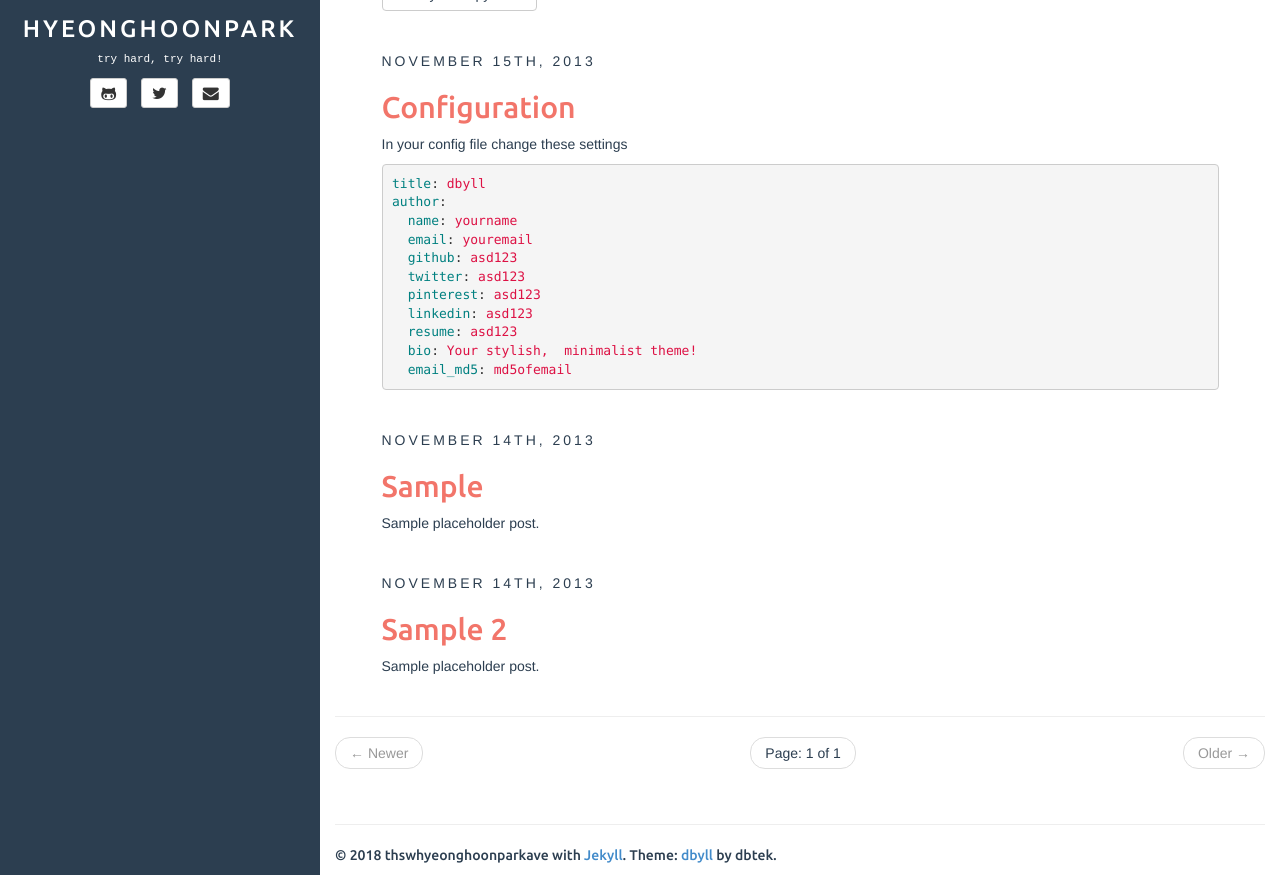
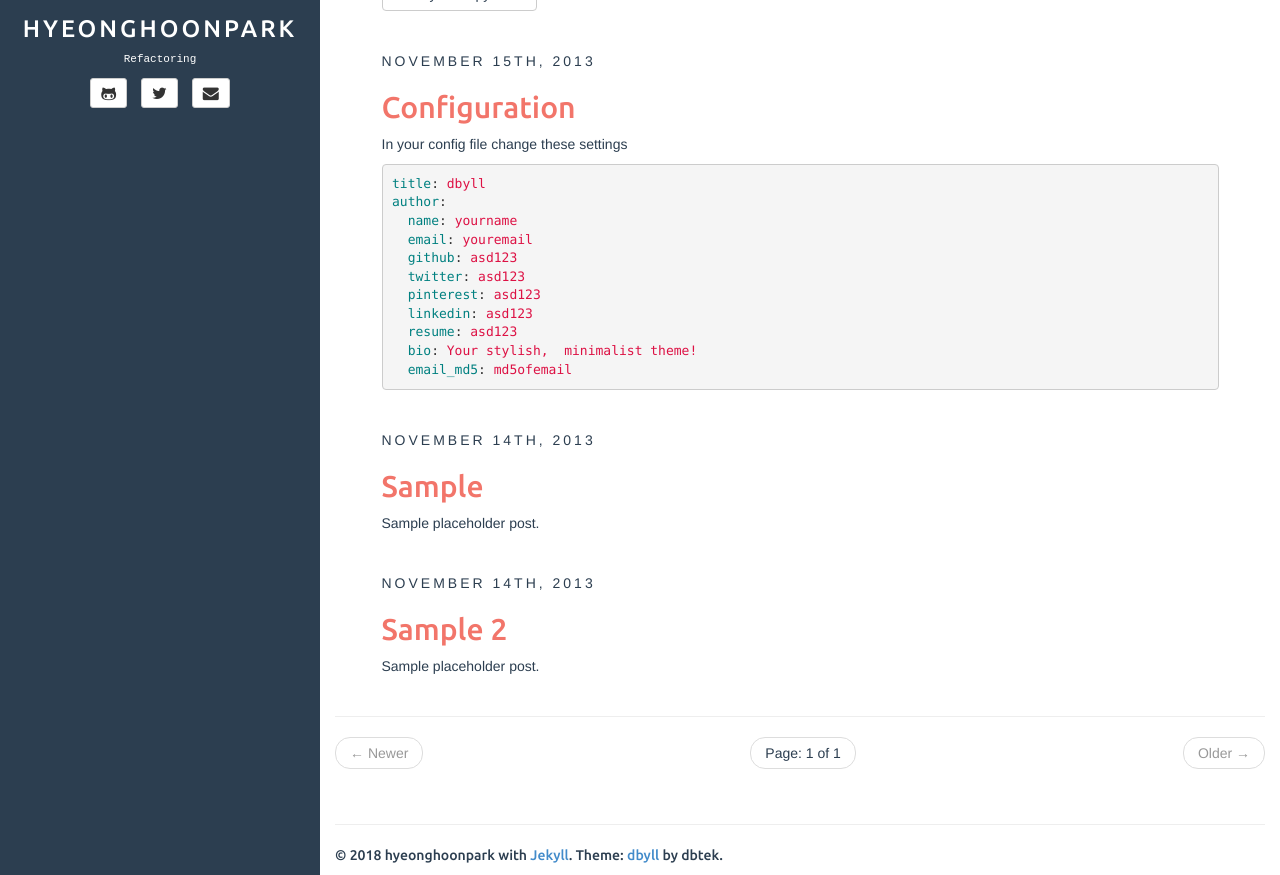
Before and after one commit to HyeonghoonPark/HyeonghoonPark.github.io, a Jekyll site: the page built from index.html, in a window 1280 px wide and 1157 px high, cut to the strip 282-1157 px from the top of the window. Built offline with Jekyll 4.4.1, drawn with Linux system fonts in a browser that asks for light colours; Markdown is read by kramdown in place of the engine named in the settings; the list of posts is cut into pages by our own code.

Commit message:
Update _config.yml

```diff
--- a/_config.yml
+++ b/_config.yml
@@ -3,7 +3,7 @@ title: hyeonghoonpark
 email: hyeonghoonpark@gmail.com
 name : hyeonghoonpark
 description: > # this means to ignore newlines until "baseurl:"
-  Try hard, Try hard!
+  Refactoring
 baseurl: "" # the subpath of your site, e.g. /blog/
 url: "http://hyeonghoonpark.github.io" # the base hostname & protocol for your site
 twitter_username: hyeonghoonpark
@@ -19,14 +19,14 @@ paginate: 10 # pagination based on number of posts
 paginate_path: "page:num"
 exclude: ["README.md"] # files to exclude
 
-description: Try hard Try Hard!
+description: Refactoring
 author:
-  name: thswhyeonghoonparkave
+  name: hyeonghoonpark
   email: hyeonghoonpark@gmail.com
   github: hyeonghoonpark
   twitter: hyeonghoonpark
   facebook: changwon.sohn
-  bio: try hard, try hard!
+  bio: Refactoring
   email_md5: c1e626278fb674ec46bde944b163f3d9
 
 rss_path: feed.xml
```
